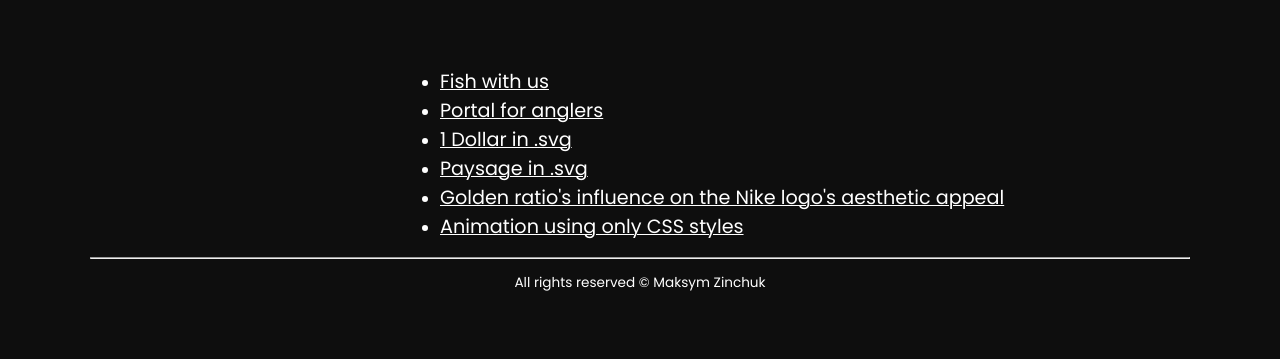
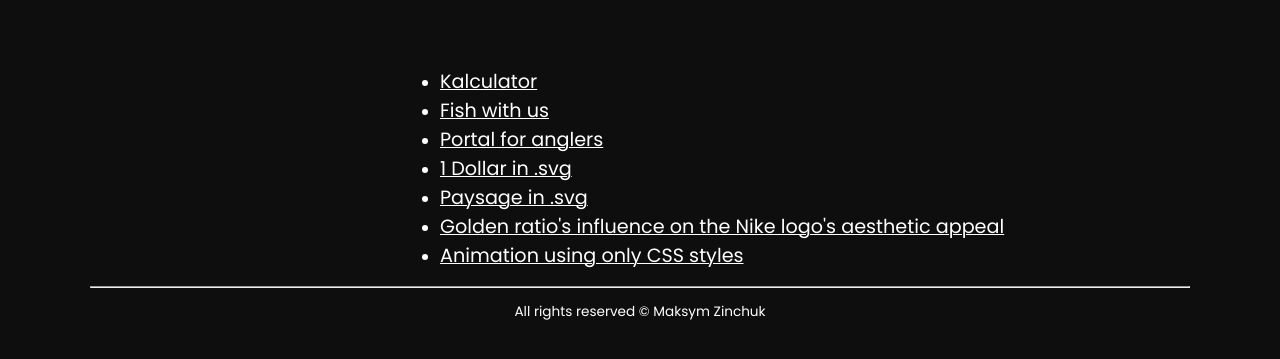
Before and after one commit to makakaaa/makakaaa.github.io, a plain HTML site: page projects.html in a window 1280 px wide. Shown: the part 211-570 px from the top of the page. Drawn offline with nearby package versions, Linux system fonts and the light colour scheme.

Commit message:
Update projects.html

```diff
--- a/projects.html
+++ b/projects.html
@@ -37,6 +37,7 @@
     <h1 class="wow fadeInRightBig">Here are my projects</h1>
     <div class="wow fadeInLeftBig" id="list-projects">
         <ul>
+            <li><a href="projects/kalkulator/index.html" target="_blank">Kalculator</a></li>
             <li><a href="projects/wedkowanie/wedkowanie.html" target="_blank">Fish with us</a></li>
             <li><a href="projects/wedkujemy/wedkuj.html" target="_blank">Portal for anglers</a></li>
             <li><a href="projects/svg-images/dollar.svg" target="_blank">1 Dollar in .svg</a></li>
```
